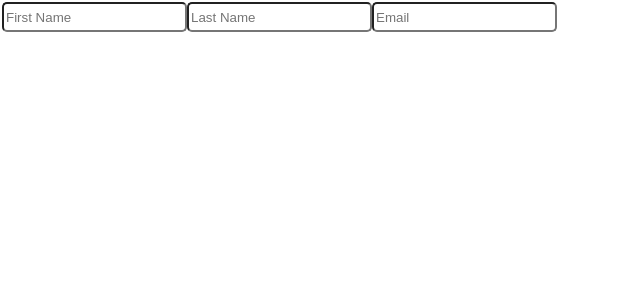
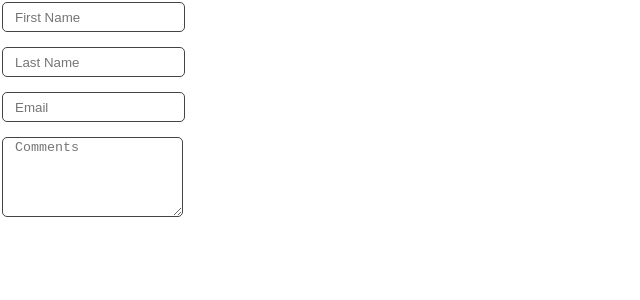
Before and after one commit to dearzss/react-ylhdqe, a React (Create React App) app: page / in a window 1280 px wide. Shown: the top 300 px of the page, without its empty margins (0-640 px from the left). Built offline with nearby package versions, Linux system fonts and the light colour scheme.

Commit message:
2 files modified

```diff
--- a/src/Form.js
+++ b/src/Form.js
@@ -1,5 +1,6 @@
 import React from 'react';
 import ReactDom from 'react-dom';
+import './style.css';
 
 export default function Form() {
   //const [firstName, setFirstName] = React.useState('');
@@ -7,6 +8,7 @@ export default function Form() {
     firstName: '',
     lastName: '',
     email: '',
+    comments: '',
   });
 
   function handleChange(event) {
@@ -23,7 +25,6 @@ export default function Form() {
   return (
     <form>
       <input
-        className="firstName"
         type="text"
         placeholder="First Name"
         onChange={handleChange}
@@ -44,6 +45,12 @@ export default function Form() {
         name="email"
         value={formData.email}
       />
+      <textarea
+        placeholder="Comments"
+        onChange={handleChange}
+        name="comments"
+        value={formData.comments}
+      />
     </form>
   );
 }
--- a/src/style.css
+++ b/src/style.css
@@ -7,13 +7,16 @@ body {
   padding: 2px;
 }
 
-input {
+input,
+textarea {
   margin-bottom: 15px;
   height: 30px;
+  text-indent: 10px;
+  border: 1px solid #444;
   border-radius: 5px;
+  display: block;
 }
 
-.firstName {
-  margin-bottom: 15px;
-  height: 30px;
+textarea {
+  height: 80px;
 }
```
